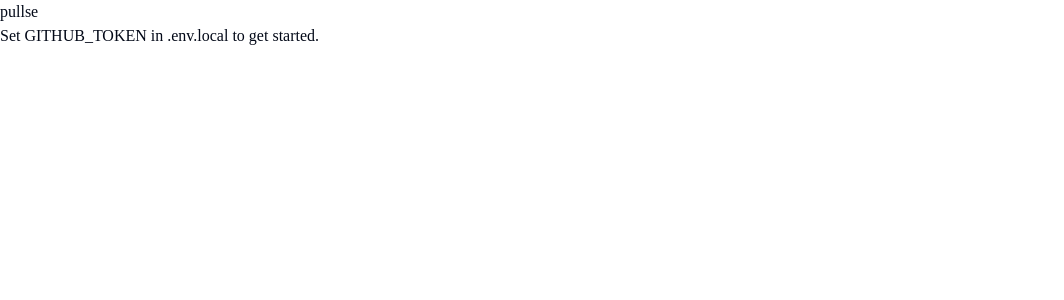
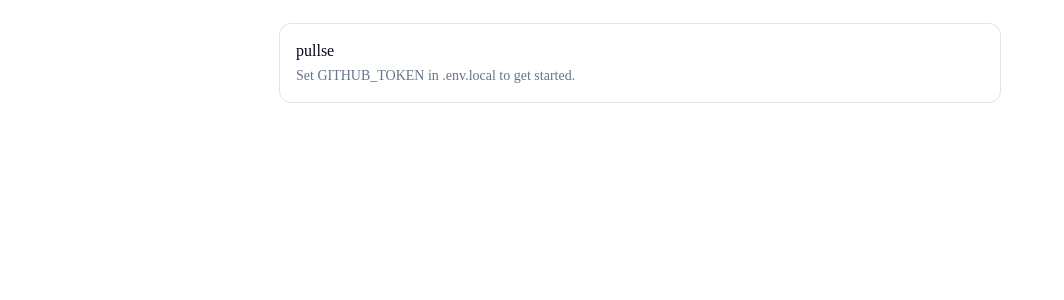
Before and after one commit to cieralteir/pullse, a Next.js app: page / in a window 1280 px wide. Shown: the top 300 px of the page, without its empty margins (0-1064 px from the left). Built offline with nearby package versions, Linux system fonts and the light colour scheme.

Commit message:
feat: wrap My PRs and the setup messages in shadcn Cards

```diff
--- a/app/page.tsx
+++ b/app/page.tsx
@@ -16,6 +16,7 @@ import { RefreshButton } from './components/RefreshButton';
 import { RepoTabs } from './components/RepoTabs';
 import { ModeToggle } from '@/components/mode-toggle';
 import { Alert, AlertDescription } from '@/components/ui/alert';
+import { Card, CardContent, CardDescription, CardHeader, CardTitle } from '@/components/ui/card';
 import type { PRRow } from '@/lib/github.types';
 
 interface SectionResult<T> {
@@ -39,20 +40,28 @@ export default async function Home() {
   } catch (error) {
     if (error instanceof GithubTokenMissingError) {
       return (
-        <main>
-          <h1>pullse</h1>
-          <p>Set GITHUB_TOKEN in .env.local to get started.</p>
+        <main className="mx-auto max-w-3xl p-6">
+          <Card>
+            <CardHeader>
+              <CardTitle>pullse</CardTitle>
+              <CardDescription>Set GITHUB_TOKEN in .env.local to get started.</CardDescription>
+            </CardHeader>
+          </Card>
         </main>
       );
     }
     if (error instanceof GithubTokenInvalidError) {
       return (
-        <main>
-          <h1>pullse</h1>
-          <p>
-            GITHUB_TOKEN in .env.local was rejected by GitHub. Check that it&apos;s valid and has
-            repo/notifications read scopes.
-          </p>
+        <main className="mx-auto max-w-3xl p-6">
+          <Card>
+            <CardHeader>
+              <CardTitle>pullse</CardTitle>
+              <CardDescription>
+                GITHUB_TOKEN in .env.local was rejected by GitHub. Check that it&apos;s valid and
+                has repo/notifications read scopes.
+              </CardDescription>
+            </CardHeader>
+          </Card>
         </main>
       );
     }
@@ -84,12 +93,24 @@ export default async function Home() {
 
       <HeroStats prs={myPRs} />
 
-      <section>
-        <h2>My PRs</h2>
-        {myPRsResult.error && <p role="alert">{myPRsResult.error}</p>}
-        {unreadResult.error && <p role="alert">Unread status unavailable: {unreadResult.error}</p>}
-        <PRTable rows={myPRs} showUnread />
-      </section>
+      <Card>
+        <CardHeader>
+          <CardTitle>My PRs</CardTitle>
+        </CardHeader>
+        <CardContent>
+          {myPRsResult.error && (
+            <Alert variant="destructive" role="alert" className="mb-3">
+              <AlertDescription>{myPRsResult.error}</AlertDescription>
+            </Alert>
+          )}
+          {unreadResult.error && (
+            <Alert variant="destructive" role="alert" className="mb-3">
+              <AlertDescription>Unread status unavailable: {unreadResult.error}</AlertDescription>
+            </Alert>
+          )}
+          <PRTable rows={myPRs} showUnread />
+        </CardContent>
+      </Card>
 
       {reposError && (
         <Alert variant="destructive" role="alert">
```
